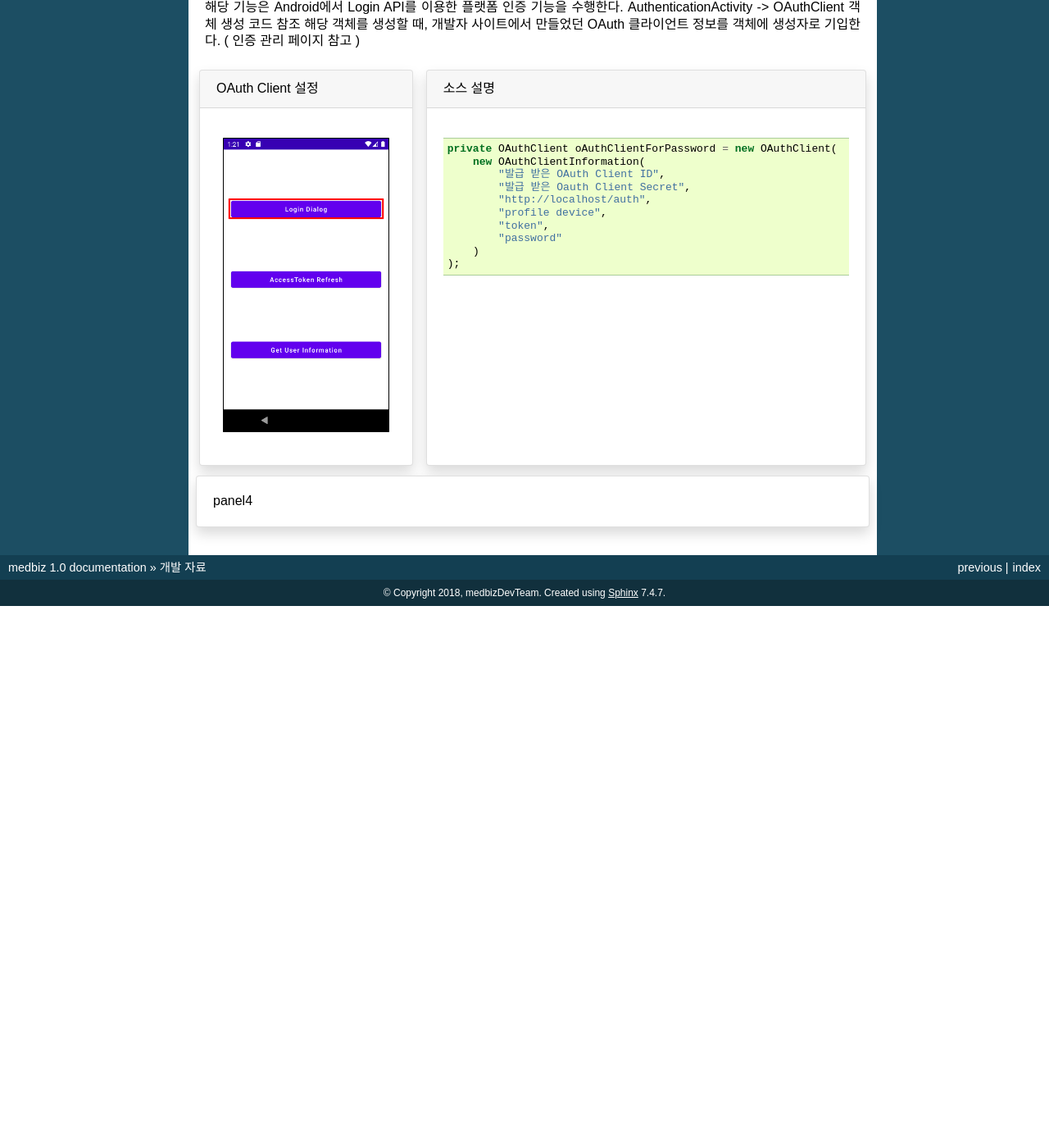
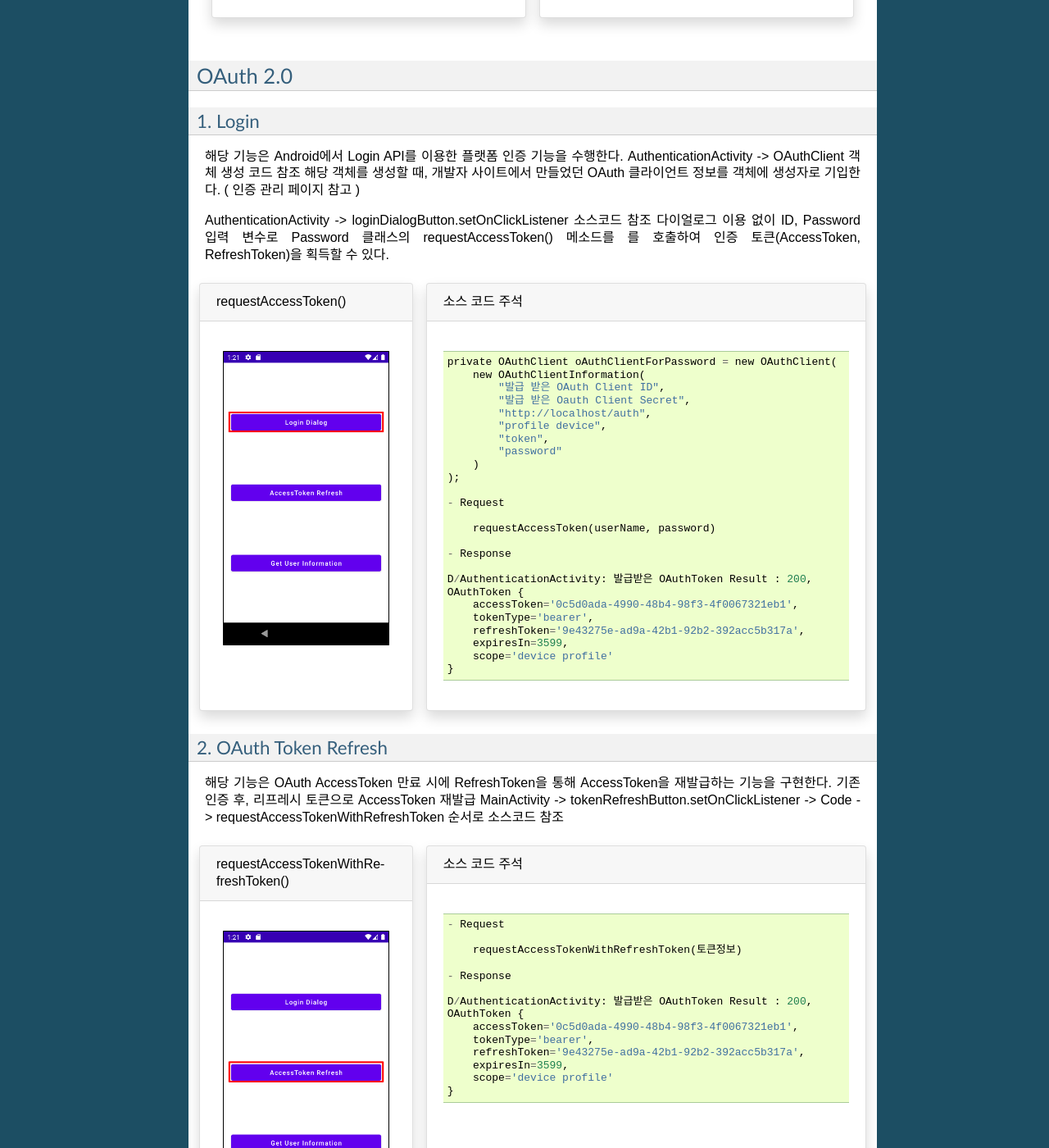
Before and after one commit to jWater1001/wiki-medbiz, a Sphinx documentation site: the page built from docs/sdk/overview.rst, in a window 1280 px wide and 1400 px high, scrolled down 1935 px. Shown: the whole window at 82% size. Built offline with Sphinx 7.4.7, drawn with Linux system fonts in a browser that asks for light colours; before the commit the page ends 2674 px from its top, so only the background shows below that; some of the changed text lies outside the part shown.

Commit message:
Device_1 까지 작성

```diff
--- a/docs/sdk/overview.rst
+++ b/docs/sdk/overview.rst
@@ -1,6 +1,6 @@
-=========
+=============
 개발 자료
-=========
+=============
 
 .. contents:: 목차
 
@@ -72,26 +72,38 @@
     ^^^^^^^^^^^^^^^^^^^^^^^^^^^^
     .. figure:: static/MedbizSample.png
 
-1. OAuth 2.0
+------------------
+OAuth 2.0
+------------------
+
+1. Login
 ===============
 
 해당 기능은 Android에서 Login API를 이용한 플랫폼 인증 기능을 수행한다.
 AuthenticationActivity -> OAuthClient 객체 생성 코드 참조
 해당 객체를 생성할 때, 개발자 사이트에서 만들었던 OAuth 클라이언트 정보를 객체에 생성자로 기입한다. ( 인증 관리 페이지 참고 )
 
+AuthenticationActivity -> loginDialogButton.setOnClickListener 소스코드 참조
+다이얼로그 이용 없이 ID, Password 입력 변수로 Password 클래스의 requestAccessToken() 메소드를 를 호출하여 인증 토큰(AccessToken,
+RefreshToken)을 획득할 수 있다.
+
 .. panels::
     :container:
 
     :column: col-lg-4 col-md-4 col-sm-4 p-2
-    OAuth Client 설정
+
+    requestAccessToken()
     ^^^^^^^
+
     .. figure:: static/OAuth_1.png
+
     ---
     :column: col-lg-8 col-md-8 col-sm-8 p-2
-    소스 설명
+
+    소스 코드 주석
     ^^^^^^^
 
-    .. code:: java
+    .. code::
 
         private OAuthClient oAuthClientForPassword = new OAuthClient(
             new OAuthClientInformation(
@@ -104,6 +116,165 @@
             )
         );
 
+        - Request
+
+            requestAccessToken(userName, password)
+
+        - Response
+
+        D/AuthenticationActivity: 발급받은 OAuthToken Result : 200,
+        OAuthToken {
+            accessToken='0c5d0ada-4990-48b4-98f3-4f0067321eb1',
+            tokenType='bearer',
+            refreshToken='9e43275e-ad9a-42b1-92b2-392acc5b317a',
+            expiresIn=3599,
+            scope='device profile'
+        }
+
+2. OAuth Token Refresh
+=========================
+
+해당 기능은 OAuth AccessToken 만료 시에 RefreshToken을 통해 AccessToken을 재발급하는 기능을 구현한다.
+기존 인증 후, 리프레시 토큰으로 AccessToken 재발급
+MainActivity -> tokenRefreshButton.setOnClickListener -> Code -> requestAccessTokenWithRefreshToken 순서로 소스코드 참조
+
+.. panels::
+    :container:
+
+    :column: col-lg-4 col-md-4 col-sm-4 p-2
+
+    requestAccessTokenWithRefreshToken()
+    ^^^^^^^
+
+    .. figure:: static/AccessTokenRefresh.png
+
     ---
-    :column: col-lg-12 p-1
-    panel4
+    :column: col-lg-8 col-md-8 col-sm-8 p-2
+
+    소스 코드 주석
+    ^^^^^^^
+
+    .. code::
+
+        - Request
+
+            requestAccessTokenWithRefreshToken(토큰정보)
+
+        - Response
+
+        D/AuthenticationActivity: 발급받은 OAuthToken Result : 200,
+        OAuthToken {
+            accessToken='0c5d0ada-4990-48b4-98f3-4f0067321eb1',
+            tokenType='bearer',
+            refreshToken='9e43275e-ad9a-42b1-92b2-392acc5b317a',
+            expiresIn=3599,
+            scope='device profile'
+        }
+
+3. User Infomation
+=========================
+
+해당 기능은 로그인 된 유저의 정보를 얻어오는 기능을 수행
+인증 완료 후 AccessToken 으로 요청
+
+.. panels::
+    :container:
+
+    :column: col-lg-4 col-md-4 col-sm-4 p-2
+
+    userMe()
+    ^^^^^^^
+
+    .. figure:: static/GetUserInfomation.png
+
+    ---
+    :column: col-lg-8 col-md-8 col-sm-8 p-2
+
+    소스 코드 주석
+    ^^^^^^^
+
+    .. code::
+
+        - Request
+
+            getUserMe(accessToken)
+
+        - Response
+
+        D/AuthenticationActivity: userMe() Result :200
+        UserMe {
+            userMuid='9109204ebd381824578b652150256d6a',
+            userId='admin',
+            email='admin@openlab.com',
+            createAt='2020-10-06T06:08:24.000+00:00',
+            userName='관리자',
+            authorities=ROLE_ADMIN,ROLE_USER
+        }
+
+------------------
+디바이스 관리
+------------------
+
+1. 장비 시리얼번호로 장비 MUID 찾기
+===================================================
+
+해당 기능은 Medbiz 플랫폼에 등록된 장비의 시리얼번호와 장비 모델 MUID를 통해 플랫폼에서 사용하는 장비 MUID를 조회하는 API
+
+.. panels::
+    :container:
+
+    :column: col-lg-4 col-md-4 col-sm-4 p-2
+
+    findMuidByDevSerial()
+    ^^^^^^^
+
+    .. figure:: static/Device_1.png
+
+    ---
+    :column: col-lg-8 col-md-8 col-sm-8 p-2
+
+    소스 코드 주석
+    ^^^^^^^
+
+    .. code::
+
+        - Request
+
+            findMuidByDevSerial(accessToken, DeviceModelMuid, serialNum password)
+
+        - Response
+
+        D/DeviceManageActivity: setFindMuidByDevSerialCallback() Result : 200
+        931c50f7f25b4754d2d84f1192738985
+
+1. 장비 시리얼번호로 장비 MUID 찾기
+===================================================
+
+해당 기능은 Medbiz 플랫폼에 등록된 장비의 시리얼번호와 장비 모델 MUID를 통해 플랫폼에서 사용하는 장비 MUID를 조회하는 API
+
+.. panels::
+    :container:
+
+    :column: col-lg-4 col-md-4 col-sm-4 p-2
+
+    findMuidByDevSerial()
+    ^^^^^^^
+
+    .. figure:: static/Device_1.png
+
+    ---
+    :column: col-lg-8 col-md-8 col-sm-8 p-2
+
+    소스 코드 주석
+    ^^^^^^^
+
+    .. code::
+
+        - Request
+
+            findMuidByDevSerial(accessToken, DeviceModelMuid, serialNum password)
+
+        - Response
+
+        D/DeviceManageActivity: setFindMuidByDevSerialCallback() Result : 200
+        931c50f7f25b4754d2d84f1192738985
```
Also changed, not shown: docs/sdk/static/AccessTokenRefresh.png (added), docs/sdk/static/Device_1.png (added), docs/sdk/static/Device_2.png (added), docs/sdk/static/Device_3.png (added), docs/sdk/static/Device_4.png (added), docs/sdk/static/GetUserInfomation.png (added), docs/sdk/static/Vfs_1.png (added), docs/sdk/static/Vfs_2.png (added), docs/sdk/static/Vfs_3.png (added), docs/sdk/static/Vfs_4.png (added), docs/sdk/static/Vfs_5.png (added), docs/sdk/static/Vfs_6.png (added), docs/sdk/static/oneM2M_1.png (added), docs/sdk/static/oneM2M_2.png (added).
